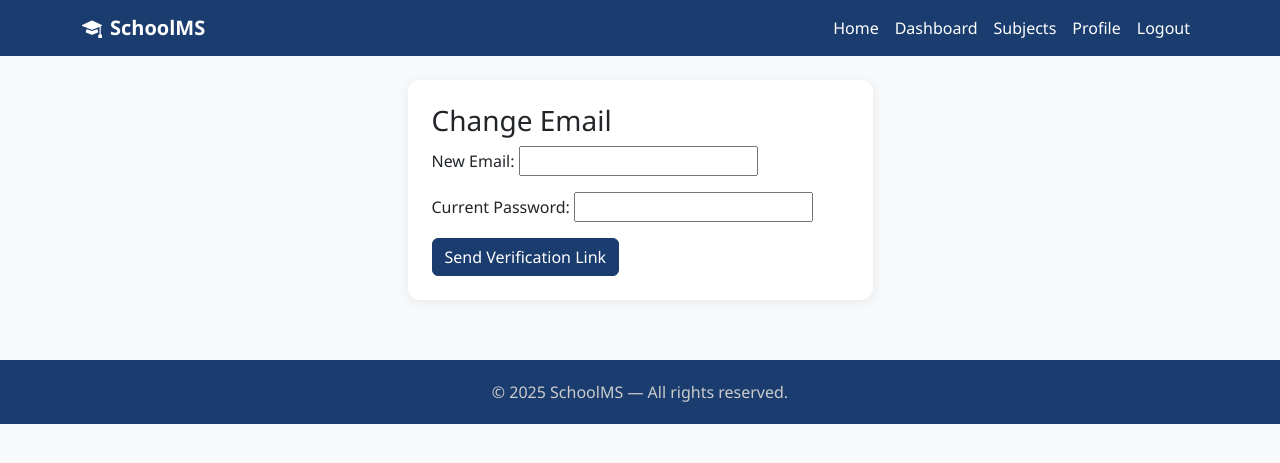
After one commit to Sarth4k/schoolms, a Django app: page /accounts/change-email/ in a window 1280 px wide. The commit adds this page. Shown: the top 463 px of the page. Run offline with Django 5.2, Linux system fonts and the light colour scheme; a user stored in the database is signed in.

Commit message:
added email change feature
now the student can shift from their old email to new one

```diff
--- a/accounts/forms.py
+++ b/accounts/forms.py
@@ -7,6 +7,29 @@ from .models import User, StudentProfile
 class LoginForm(forms.Form):
     username_or_email = forms.CharField(label="Username or Email")
     password = forms.CharField(widget=forms.PasswordInput)
+
+
+#if the user wants to change their email
+class ChangeEmailForm(forms.Form):
+    new_email = forms.EmailField(label="New Email")
+    current_password = forms.CharField(widget=forms.PasswordInput, label="Current Password")
+
+    def __init__(self, user, *args, **kwargs):
+        self.user = user
+        super().__init__(*args, **kwargs)
+
+    def clean_current_password(self):
+        password = self.cleaned_data['current_password']
+        if not self.user.check_password(password):
+            raise forms.ValidationError("Incorrect password")
+        return password
+
+    def clean_new_email(self):
+        email = self.cleaned_data['new_email']
+        User = self.user.__class__
+        if User.objects.filter(email__iexact=email).exclude(pk=self.user.pk).exists():
+            raise forms.ValidationError("This email is already in use")
+        return email
 
 
 
--- a/accounts/urls.py
+++ b/accounts/urls.py
@@ -1,4 +1,5 @@
 from django.urls import path
+from . import views
 from django.contrib.auth.views import (
     LogoutView,
     PasswordResetView,
@@ -21,6 +22,8 @@ urlpatterns = [
     path('student/dashboard/', StudentDashboardView.as_view(), name='student-dashboard'),
     path('student/profile/', StudentProfileUpdateView.as_view(), name='student-profile'),
     path('teacher/dashboard/', TeacherDashboardView.as_view(), name='teacher-dashboard'),
+    path('change-email/', views.change_email, name='change-email'),
+    path('verify-email-change/<str:token>/', views.verify_email_change, name='verify-email-change'),
 
 
     path('password-reset/', PasswordResetView.as_view(
--- a/accounts/views.py
+++ b/accounts/views.py
@@ -1,4 +1,4 @@
-from django.shortcuts import redirect
+from django.shortcuts import render, redirect
 from django.views.generic import CreateView, TemplateView, UpdateView
 from django.contrib.auth.views import LoginView
 from django.contrib.auth.mixins import LoginRequiredMixin
@@ -10,11 +10,56 @@ from subjects.models import Subject
 from admissions.models import AdmissionRequest
 from django.contrib.auth import authenticate, login
 from django.views.generic import FormView
-
-from .forms import LoginForm
+from .forms import LoginForm, ChangeEmailForm
+from django.contrib.auth.decorators import login_required
+from django.core.signing import TimestampSigner, BadSignature
+from django.core.mail import send_mail
+from django.contrib import messages
+from django.conf import settings
 
 
+@login_required
+def change_email(request):
+    if request.method == 'POST':
+        form = ChangeEmailForm(request.user, request.POST)
+        if form.is_valid():
+            new_email = form.cleaned_data['new_email']
+            signer = TimestampSigner()
+            token = signer.sign(f"{request.user.pk}:{new_email}")
 
+            verify_link = request.build_absolute_uri(f'/accounts/verify-email-change/{token}/')
+
+            send_mail(
+                subject='Confirm your new email - SchoolMS',
+                message=f'Click to confirm your new email:\n\n{verify_link}',
+                from_email=None,
+                recipient_list=[new_email],
+            )
+            messages.success(request, 'Verification link sent to your new email!')
+            return redirect('change-email')
+    else:
+        form = ChangeEmailForm(request.user)
+    return render(request, 'accounts/change_email.html', {'form': form})
+
+
+@login_required
+def verify_email_change(request, token):
+    signer = TimestampSigner()
+    try:
+        value = signer.unsign(token, max_age=86400)  # 24 hours valid
+        user_pk, new_email = value.split(':', 1)
+
+        if str(request.user.pk) != user_pk:
+            messages.error(request, 'Invalid verification link.')
+            return redirect('change-email')
+
+        request.user.email = new_email
+        request.user.save()
+        messages.success(request, 'Email updated successfully!')
+    except BadSignature:
+        messages.error(request, 'Invalid or expired link.')
+
+    return redirect('student-profile')
 
 class CustomLoginView(FormView):
     template_name = "accounts/login.html"
--- /dev/null
+++ b/templates/accounts/change_email.html
@@ -0,0 +1,11 @@
+{% extends 'base.html' %}
+{% block content %}
+<div class="card p-4 col-md-5 mx-auto">
+    <h3>Change Email</h3>
+    <form method="post">
+        {% csrf_token %}
+        {{ form.as_p }}
+        <button type="submit" class="btn btn-primary">Send Verification Link</button>
+    </form>
+</div>
+{% endblock %}
```
Also changed, not shown: templates/accounts/student_profile.html (+8 -0 lines), db.sqlite3.
